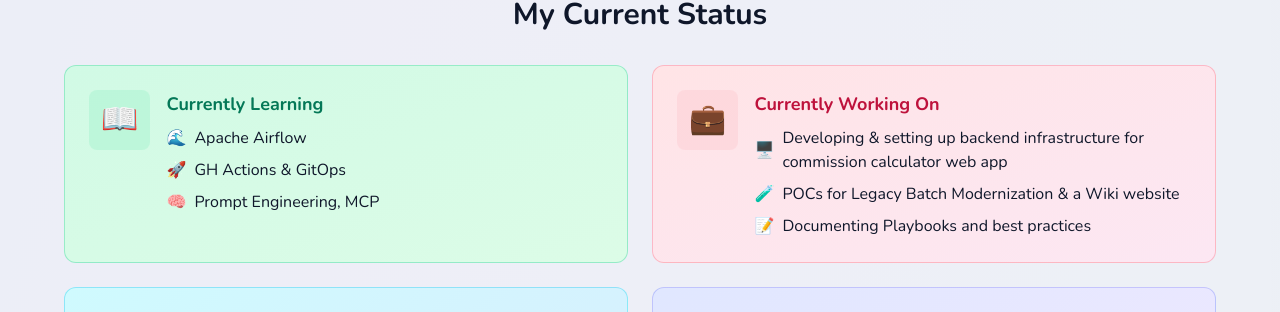
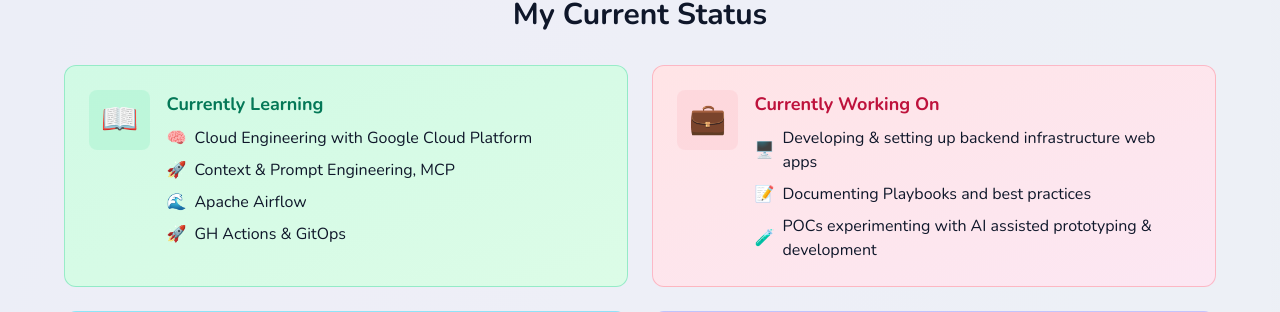
Before and after one commit to nelsonselvam/nelsonselvam.github.io, a React (Vite) app: page / in a window 1280 px wide. Shown: the part 4095-4407 px from the top of the page. Built offline with nearby package versions, Linux system fonts and the light colour scheme; the HTML template or start-up script is replaced by a standard one.

Commit message:
Update App.tsx

```diff
--- a/src/App.tsx
+++ b/src/App.tsx
@@ -619,9 +619,10 @@ export default function App() {
                       Currently Learning
                     </h3>
                     <ul className="space-y-2 mt-1">
+                      <li className="flex items-center gap-2"><span>🧠</span> Cloud Engineering with Google Cloud Platform</li>
+                      <li className="flex items-center gap-2"><span>🚀</span> Context & Prompt Engineering, MCP</li>
                       <li className="flex items-center gap-2"><span>🌊</span> Apache Airflow</li>
                       <li className="flex items-center gap-2"><span>🚀</span> GH Actions & GitOps</li>
-                      <li className="flex items-center gap-2"><span>🧠</span> Prompt Engineering, MCP</li>
                     </ul>
                   </div>
                 </div>
@@ -643,9 +644,9 @@ export default function App() {
                       Currently Working On
                     </h3>
                     <ul className="space-y-2 mt-1">
-                      <li className="flex items-center gap-2"><span>🖥️</span> Developing & setting up backend infrastructure for commission calculator web app</li>
-                      <li className="flex items-center gap-2"><span>🧪</span> POCs for Legacy Batch Modernization & a Wiki website</li>
+                      <li className="flex items-center gap-2"><span>🖥️</span> Developing & setting up backend infrastructure web apps</li>
                       <li className="flex items-center gap-2"><span>📝</span> Documenting Playbooks and best practices</li>
+                      <li className="flex items-center gap-2"><span>🧪</span> POCs experimenting with AI assisted prototyping & development</li>
                     </ul>
                   </div>
                 </div>
```
